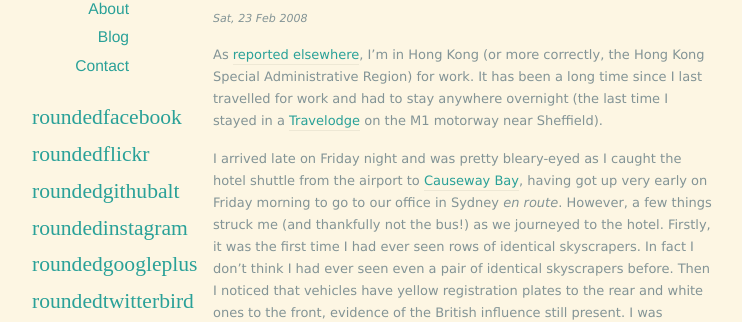
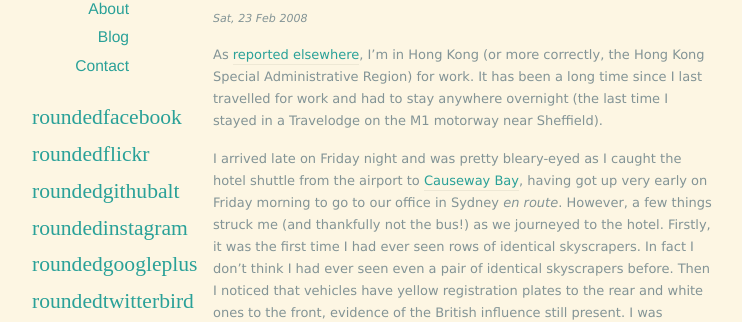
Before and after one commit to johnsyweb/johnsyweb.github.io, a Jekyll site: the page built from _posts/2008-02-23-hong-kong.markdown, in a window 1280 px wide. Shown: the part 205-527 px from the top of the page, without its empty margins (177-919 px from the left). Built offline with Jekyll 4.4.1, drawn with Linux system fonts in a browser that asks for light colours; nearby versions of some CDN libraries; some web fonts are replaced; part of the change alters nothing that is shown.

```diff
--- a/_posts/2008-02-23-hong-kong.markdown
+++ b/_posts/2008-02-23-hong-kong.markdown
@@ -7,8 +7,8 @@ As [reported
 elsewhere](http://thribble.blogspot.com/2008/02/petes-gone-to-hk.html), I'm in
 Hong Kong (or more correctly, the Hong Kong Special Administrative Region) for
 work. It has been a long time since I last travelled for work and had to stay
-anywhere overnight (the last time I stayed in a
-[Travelodge](http://www.travelodge.co.uk/) on the M1 motorway near Sheffield).
+anywhere overnight (the last time I stayed in a Travelodge on the M1 motorway
+near Sheffield).
 
 
 I arrived late on Friday night and was pretty bleary-eyed as I caught the hotel
```
